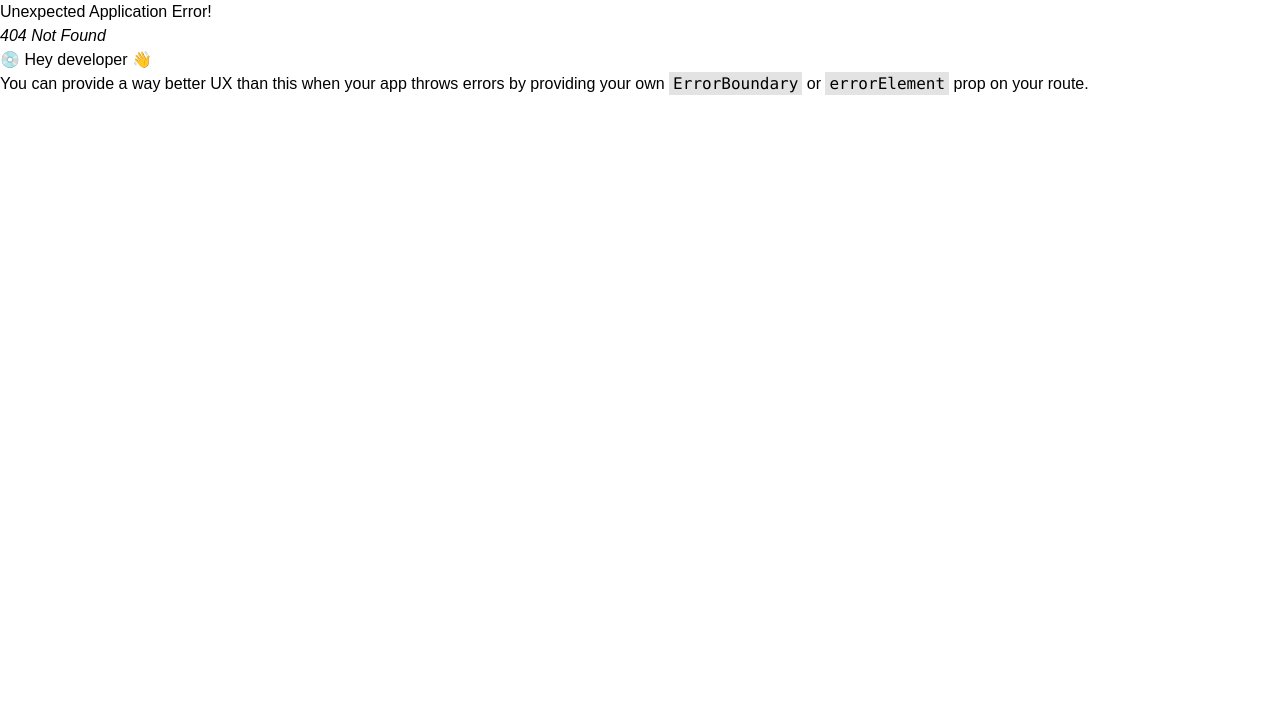
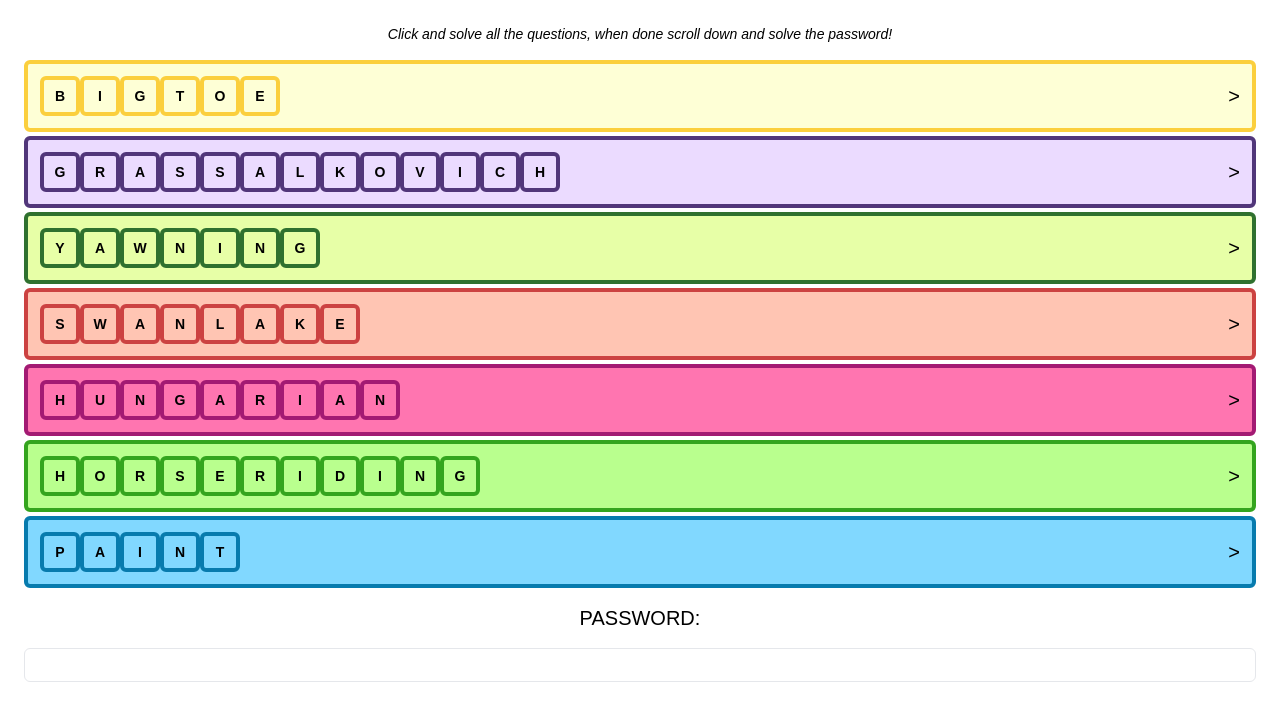
Before and after one commit to aszab1/mousecastle, a React (Vite) app: page /questions in a window 1280 px wide. Before the commit this address had no page. Shown: the top 720 px of the page. Built offline with nearby package versions, Linux system fonts and the light colour scheme.

Commit message:
made changes to the questions modal, bulk of the work and design is done for all questions view

```diff
--- a/src/App.jsx
+++ b/src/App.jsx
@@ -3,7 +3,7 @@ import { Outlet } from 'react-router';
 function App() {
   return (
     <>
-      <main className=" p-8 h-screen">
+      <main className="p-6 h-screen">
         <Outlet />
       </main>
     </>
--- a/src/assets/questions.js
+++ b/src/assets/questions.js
@@ -6,70 +6,117 @@ import Image5 from './images/welcome-mouse-pic.jpg';
 import Image6 from './images/pic4.jpeg';
 import Image7 from './images/mouse1-withbg.jpg';
 
-export const Questions = () => [
+export const Questions = [
   {
     id: 0,
     img_url: Image1,
+    bg_border_code: '#fbcf3d',
+    bg_clr_code: '#feffd6',
     eng_question:
       "Baron Alexander Castlehouse has found some lovely wall paintings in the entrance hall. What is the part of the angel's foot that is closest to you?",
     eng_answer: 'BIG TOE',
     hun_question: 'Itt az elötérben Báró Kastély-Hazy Sándor barátom fedezte fel ezeket a szép,',
     hun_answer: 'LÁBUJJ',
+    ger_question: '',
+    ger_answer: '',
   },
   {
     id: 1,
     img_url: Image2,
+    bg_border_code: '#51367a',
+    bg_clr_code: '#ebdbff',
     eng_question:
       "When I was little, Minka grandma told me a story about how the Count built this big beautiful palace. At first, he built just a little bit. As time went on and the Count had more money he added on and on to the Palace. Now we can all fit really well! What is the Count's family name?",
     eng_answer: 'GRASSALKOVICH',
     hun_question: '',
     hun_answer: 'ANTAL',
+    ger_question: '',
+    ger_answer: '',
   },
   {
     id: 2,
     img_url: Image3,
+    bg_border_code: '#2f712f',
+    bg_clr_code: '#e7ffa7',
     eng_question:
       'Here in the Palace, we have had many guests. King I. Franz Joseph spent lots of time here but he usually always worked. I found that very boring! Here on the picture what I am doing?',
     eng_answer: 'YAWNING',
     hun_question: '',
     hun_answer: 'ÁSITOK',
+    ger_question: '',
+    ger_answer: '',
   },
   {
     id: 3,
     img_url: Image4,
+    bg_border_code: '#cc4241',
+    bg_clr_code: '#ffc5b3',
     eng_question:
       'If you would have looked out of this window 150 years ago then you would have seen a gorgeous lake. They named the lake after the animals that swam on it. What is the name of this animal?',
     eng_answer: 'SWAN LAKE',
     hun_question: '',
     hun_answer: 'HATTYÚS TÓ',
+    ger_question: '',
+    ger_answer: '',
   },
   {
     id: 4,
     img_url: Image5,
+    bg_border_code: '#a31a73',
+    bg_clr_code: '#ff75b0',
     eng_question:
       'Queen Elizabeth had beautiful long hair. It took hours to brush everyday. While her maids brushed her hair she would study languages, Greek and Ancient Greek. Here, in Gödöll Queen Elisabeth spoke this language with her youngest daughter, Marie Valerie:',
     eng_answer: 'HUNGARIAN',
     hun_question: '',
     hun_answer: 'MAGYARUL',
+    ger_question: '',
+    ger_answer: '',
   },
   {
     id: 5,
     img_url: Image6,
+    bg_border_code: '#34a51e',
+    bg_clr_code: '#b9ff8e',
     eng_question: 'Queen Elizabeth was very fit because she loved sports. Her favorite was...',
     eng_answer: 'HORSE RIDING',
     hun_question: '',
     hun_answer: 'LOVAGLÁS',
+    ger_question: '',
+    ger_answer: '',
   },
   {
     id: 6,
     img_url: Image7,
+    bg_border_code: '#077bae',
+    bg_clr_code: '#81d8ff',
     eng_question:
       "The royal couple's youngest daughter, Marie Valerie, lived in this beautiful powder blue suite. Princess Marie Valerie had a very strict schedule, she had a lot to study. My friend Count Chester Gorgonzola was often inspired by the Princess. What will the Count do when he goes home?",
     eng_answer: 'PAINT',
     hun_question: '',
     hun_answer: 'FESTENI',
+    ger_question: '',
+    ger_answer: '',
   },
 ];
 
-export const englishPassword = 'BUTTER COOKIE';
-export const hungarianPassword = 'MÁKOS BEJGLI';
+export const Passwords = [
+  {
+    lang: 'en',
+    pass: 'BUTTER COOKIE',
+    codes: [
+      '1/1', '5/2', '1/4', '7/5', '1/6', '6/3', '2/12', '6/2', '2/9','4/7','3/5','6/5'
+    ]
+  },
+  {
+    lang: 'hun',
+    pass: 'MÁKOS BEJGLI',
+    codes: [
+      '5/1', '6/7', '3/6','3/5','4/7','1/3','7/2','1/6','6/5','2/5','7/7'
+    ]
+  },
+  {
+    lang: 'ger',
+    pass: '',
+    codes: []
+  }
+]
--- /dev/null
+++ b/src/components/pages/AllQuestions.jsx
@@ -0,0 +1,57 @@
+import { useState } from 'react';
+import { Questions, Passwords } from '../../assets/questions.js';
+import { Link } from 'react-router-dom';
+
+export const AllQuestions = () => {
+  // answers give to questions
+  const [answers, setAnswers] = useState({
+    0: '',
+    1: '',
+    2: '',
+    3: '',
+    4: '',
+    5: '',
+    6: '',
+  });
+
+  return (
+    <>
+      <section id="all-questions" className="flex flex-col justify-between h-full items-center gap-4">
+        <h1 className="text-sm italic">Click and solve all the questions, when done scroll down and solve the password!</h1>
+        <div className="questions w-full flex flex-col gap-1">
+          {Questions.map((question) => (
+            <div
+              className="p-3 border-4 rounded-md flex grow items-center text-lg justify-between gap-2"
+              id={question.id}
+              style={{ background: question.bg_clr_code, borderColor: question.bg_border_code }}
+              key={question.id}
+            >
+              <div className='flex items-center flex-wrap'>
+                {question.eng_answer.split(' ').map((word, index) => (
+                  <div className={`word-${index} flex flex-wrap`} key={index}>
+                    {word.split('').map((char, index) => (
+                      <div
+                      className="text-sm size-4 border-4 p-4 rounded-md flex items-center justify-center"
+                      key={index}
+                      style={{borderColor: question.bg_border_code}}
+                      >
+                        <span className='font-bold'>{char}</span>
+                      </div>
+                    ))}
+                  </div>
+                ))}
+              </div>
+              <Link to={`/questions/${question.id + 1}`}>
+                <button className="text-xl">&gt;</button>
+              </Link>
+            </div>
+          ))}
+        </div>
+        <div className="password flex flex-col items-center w-full gap-4 grow">
+          <h1 className="text-xl">PASSWORD: </h1>
+          <div className="p-4 border rounded-md flex w-full"></div>
+        </div>
+      </section>
+    </>
+  );
+};
--- a/src/main.jsx
+++ b/src/main.jsx
@@ -7,6 +7,7 @@ import { Hero } from './components/pages/Hero.jsx';
 import { Instructions } from './components/pages/Instructions.jsx';
 import Password from './components/pages/Password.jsx';
 import Submission from './components/pages/Submission.jsx';
+import { AllQuestions } from './components/pages/AllQuestions.jsx';
 
 
 const router = createBrowserRouter([
@@ -22,6 +23,10 @@ const router = createBrowserRouter([
       {
         path: '/instructions',
         element: <Instructions />,
+      },
+      {
+        path:'/questions',
+        element: <AllQuestions />
       },
       {
         path: '/password',
```
